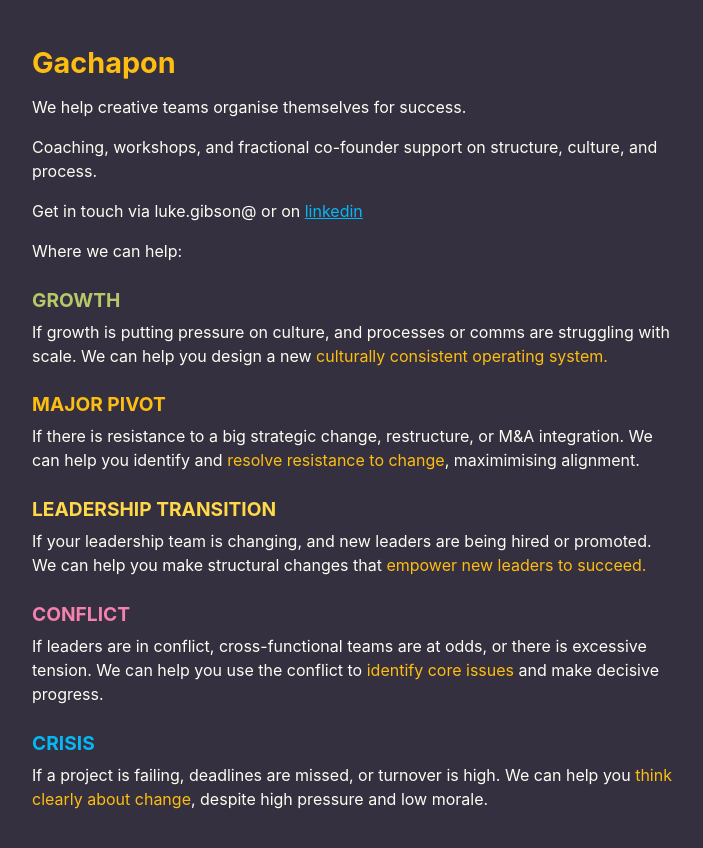
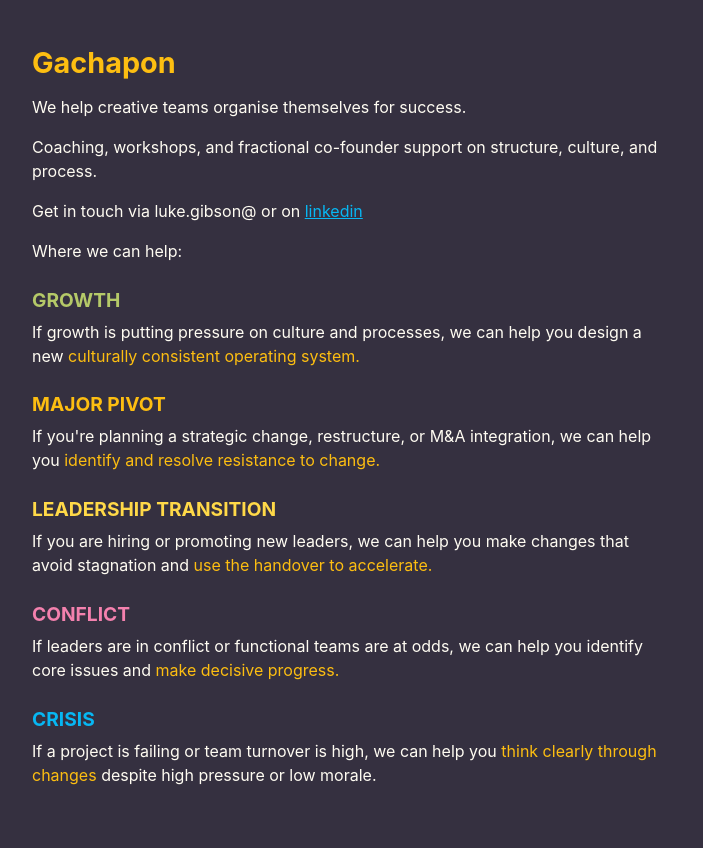
Before and after one commit to lukgib/gachapon.co.uk, a plain HTML site: page index.html in a window 1280 px wide. Shown: the whole page, without its empty margins (288-991 px from the left). Drawn offline with Linux system fonts and the light colour scheme.

Commit message:
simplify offer text

```diff
--- a/index.html
+++ b/index.html
@@ -16,14 +16,14 @@
 	  <p>Get in touch via luke.gibson@ or on <a href="https://www.linkedin.com/in/lukesamuelgibson/">linkedin</a></p>
 	  <p>Where we can help:</p>
 	  <h3 class="green-text">GROWTH</h3>
-	  <p>If growth is putting pressure on culture, and processes or comms are struggling with scale. We can help you design a new <span class="orange-text">culturally consistent operating system.</span></p>
+	  <p>If growth is putting pressure on culture and processes, we can help you design a new <span class="orange-text">culturally consistent operating system.</span></p>
 	  <h3 class="orange-text">MAJOR PIVOT</h3>
-	  <p>If there is resistance to a big strategic change, restructure, or M&A integration. We can help you identify and <span class="orange-text">resolve resistance to change</span>, maximimising alignment.</p>
+	  <p>If you're planning a strategic change, restructure, or M&A integration, we can help you <span class="orange-text">identify and resolve resistance to change.</span></p>
 	  <h3 class="yellow-text">LEADERSHIP TRANSITION</h3>
-	  <p>If your leadership team is changing, and new leaders are being hired or promoted. We can help you make structural changes that <span class="orange-text">empower new leaders to succeed.</span></p>
+	  <p>If you are hiring or promoting new leaders, we can help you make changes that avoid stagnation and <span class="orange-text">use the handover to accelerate.</span></p>
 	  <h3 class="pink-text">CONFLICT</h3>
-	  <p>If leaders are in conflict, cross-functional teams are at odds, or there is excessive tension. We can help you use the conflict to <span class="orange-text">identify core issues</span> and make decisive progress.</p>
+	  <p>If leaders are in conflict or functional teams are at odds, we can help you identify core issues and <span class="orange-text">make decisive progress.</span></p>
 	  <h3 class="blue-text">CRISIS</h3>
-	  <p>If a project is failing, deadlines are missed, or turnover is high. We can help you <span class="orange-text">think clearly about change</span>, despite high pressure and low morale.</p>
+	  <p>If a project is failing or team turnover is high, we can help you <span class="orange-text">think clearly through changes</span> despite high pressure or low morale.</p>
   </body>
 </html>
```
